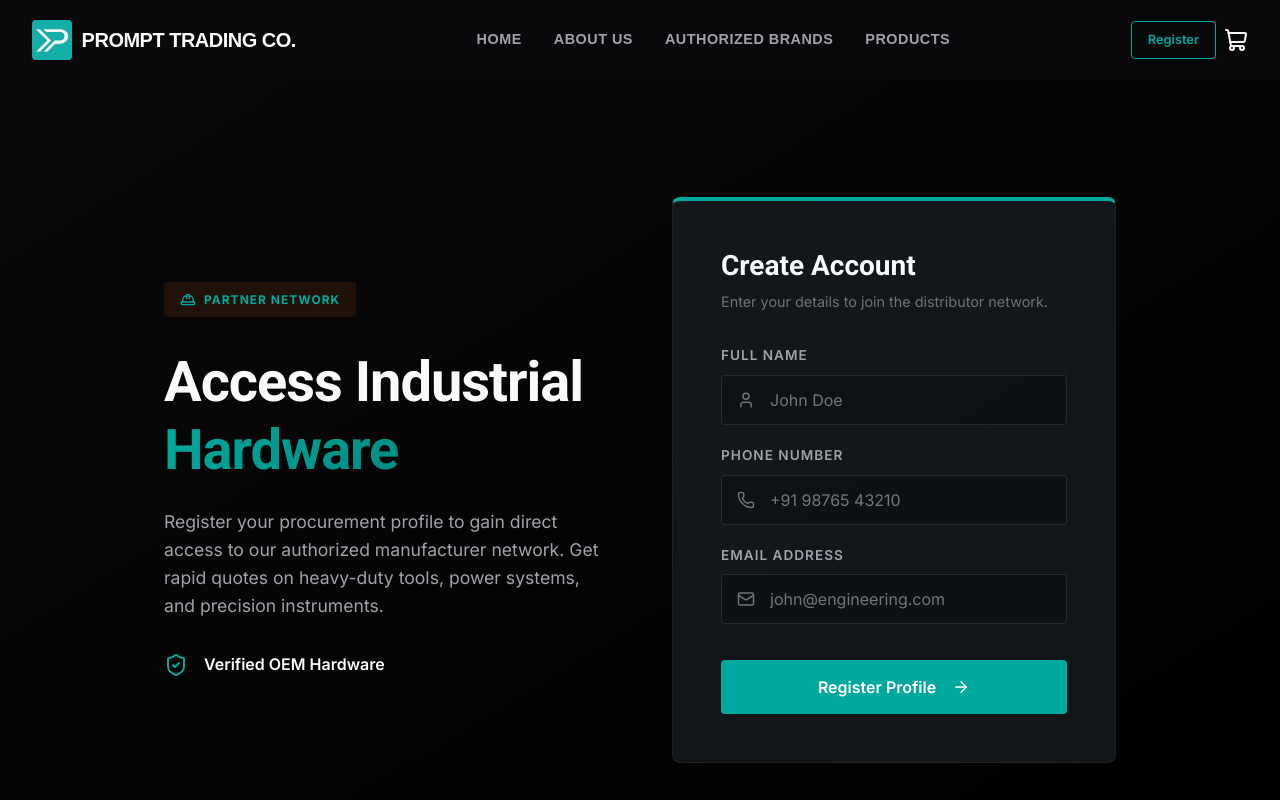
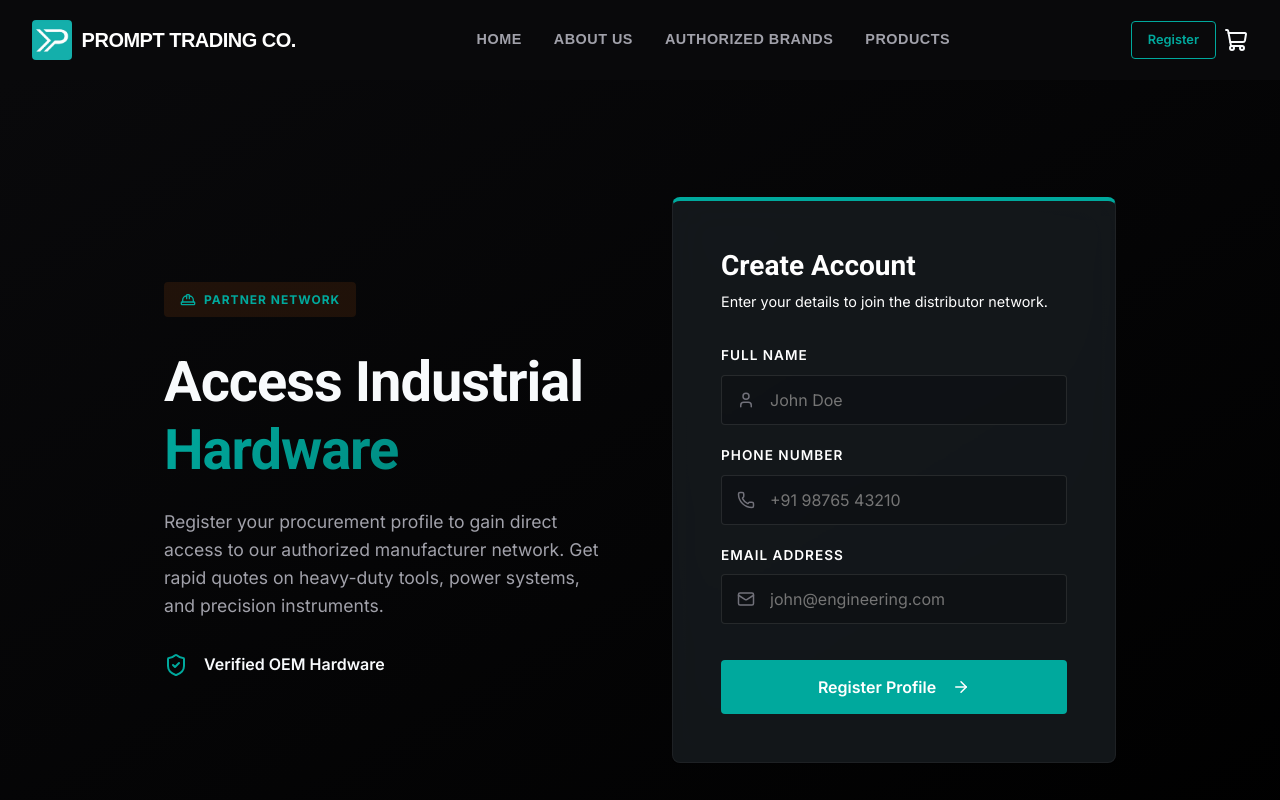
Before and after one commit to mfurniturewala2007-png/prompt-trading-new-website, a React (Vite) app: page /login in a window 1280 px wide. Shown: the top 800 px of the page. Built offline with nearby package versions, Linux system fonts and the light colour scheme.

Commit message:
style: update registration tab font color to white

```diff
--- a/src/index.css
+++ b/src/index.css
@@ -195,6 +195,7 @@ main.content {
   border-radius: var(--radius-md);
   font-family: inherit;
   font-size: 1rem;
+  color: var(--text-primary);
   transition: var(--transition);
   background-color: var(--surface-color);
 }
--- a/src/pages/Login.jsx
+++ b/src/pages/Login.jsx
@@ -114,8 +114,8 @@ const Login = () => {
             </div>
           ) : (
             <>
-              <h2 style={{ marginBottom: '0.5rem', fontSize: '1.75rem' }}>Create Account</h2>
-              <p style={{ color: 'var(--text-dim)', marginBottom: '2rem', fontSize: '0.9rem' }}>Enter your details to join the distributor network.</p>
+              <h2 style={{ marginBottom: '0.5rem', fontSize: '1.75rem', color: '#ffffff' }}>Create Account</h2>
+              <p style={{ color: '#ffffff', marginBottom: '2rem', fontSize: '0.9rem' }}>Enter your details to join the distributor network.</p>
 
               {error && (
                 <div style={{ background: 'rgba(239, 68, 68, 0.1)', borderLeft: '4px solid #ef4444', padding: '1rem', color: '#f8fafc', marginBottom: '1.5rem', fontSize: '0.9rem' }}>
@@ -125,7 +125,7 @@ const Login = () => {
 
               <form onSubmit={handleSubmit} style={{ display: 'flex', flexDirection: 'column', gap: '1.25rem' }}>
                 <div>
-                  <label style={{ display: 'block', fontSize: '0.85rem', fontWeight: 600, color: 'var(--text-secondary)', marginBottom: '0.5rem', textTransform: 'uppercase', letterSpacing: '1px' }}>Full Name</label>
+                  <label style={{ display: 'block', fontSize: '0.85rem', fontWeight: 600, color: '#ffffff', marginBottom: '0.5rem', textTransform: 'uppercase', letterSpacing: '1px' }}>Full Name</label>
                   <div style={{ position: 'relative' }}>
                     <User size={18} style={{ position: 'absolute', left: '1rem', top: '50%', transform: 'translateY(-50%)', color: 'var(--text-dim)' }} />
                     <input
@@ -135,14 +135,14 @@ const Login = () => {
                       value={formData.name}
                       onChange={handleChange}
                       className="form-input"
-                      style={{ paddingLeft: '3rem', height: '50px', background: 'rgba(0,0,0,0.2)', border: '1px solid rgba(255,255,255,0.1)', borderRadius: '4px' }}
+                      style={{ paddingLeft: '3rem', height: '50px', background: 'rgba(0,0,0,0.2)', border: '1px solid rgba(255,255,255,0.1)', borderRadius: '4px', color: 'var(--text-primary)' }}
                       placeholder="John Doe"
                     />
                   </div>
                 </div>
 
                 <div>
-                  <label style={{ display: 'block', fontSize: '0.85rem', fontWeight: 600, color: 'var(--text-secondary)', marginBottom: '0.5rem', textTransform: 'uppercase', letterSpacing: '1px' }}>Phone Number</label>
+                  <label style={{ display: 'block', fontSize: '0.85rem', fontWeight: 600, color: '#ffffff', marginBottom: '0.5rem', textTransform: 'uppercase', letterSpacing: '1px' }}>Phone Number</label>
                   <div style={{ position: 'relative' }}>
                     <Phone size={18} style={{ position: 'absolute', left: '1rem', top: '50%', transform: 'translateY(-50%)', color: 'var(--text-dim)' }} />
                     <input
@@ -152,14 +152,14 @@ const Login = () => {
                       value={formData.phone_number}
                       onChange={handleChange}
                       className="form-input"
-                      style={{ paddingLeft: '3rem', height: '50px', background: 'rgba(0,0,0,0.2)', border: '1px solid rgba(255,255,255,0.1)', borderRadius: '4px' }}
+                      style={{ paddingLeft: '3rem', height: '50px', background: 'rgba(0,0,0,0.2)', border: '1px solid rgba(255,255,255,0.1)', borderRadius: '4px', color: 'var(--text-primary)' }}
                       placeholder="+91 98765 43210"
                     />
                   </div>
                 </div>
 
                 <div>
-                  <label style={{ display: 'block', fontSize: '0.85rem', fontWeight: 600, color: 'var(--text-secondary)', marginBottom: '0.5rem', textTransform: 'uppercase', letterSpacing: '1px' }}>Email Address</label>
+                  <label style={{ display: 'block', fontSize: '0.85rem', fontWeight: 600, color: '#ffffff', marginBottom: '0.5rem', textTransform: 'uppercase', letterSpacing: '1px' }}>Email Address</label>
                   <div style={{ position: 'relative' }}>
                     <Mail size={18} style={{ position: 'absolute', left: '1rem', top: '50%', transform: 'translateY(-50%)', color: 'var(--text-dim)' }} />
                     <input
@@ -169,7 +169,7 @@ const Login = () => {
                       value={formData.email}
                       onChange={handleChange}
                       className="form-input"
-                      style={{ paddingLeft: '3rem', height: '50px', background: 'rgba(0,0,0,0.2)', border: '1px solid rgba(255,255,255,0.1)', borderRadius: '4px' }}
+                      style={{ paddingLeft: '3rem', height: '50px', background: 'rgba(0,0,0,0.2)', border: '1px solid rgba(255,255,255,0.1)', borderRadius: '4px', color: 'var(--text-primary)' }}
                       placeholder="john@engineering.com"
                     />
                   </div>
```
